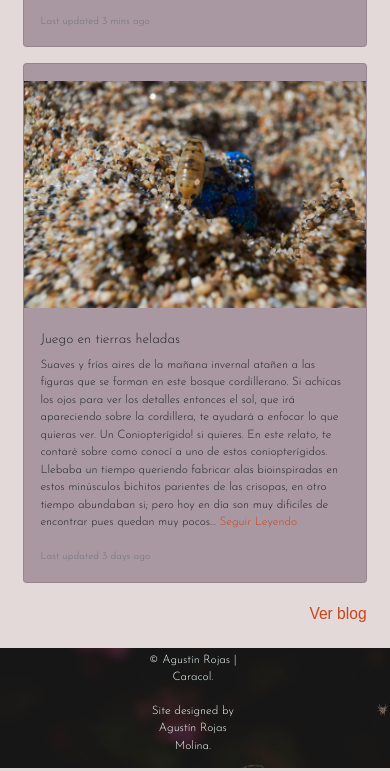
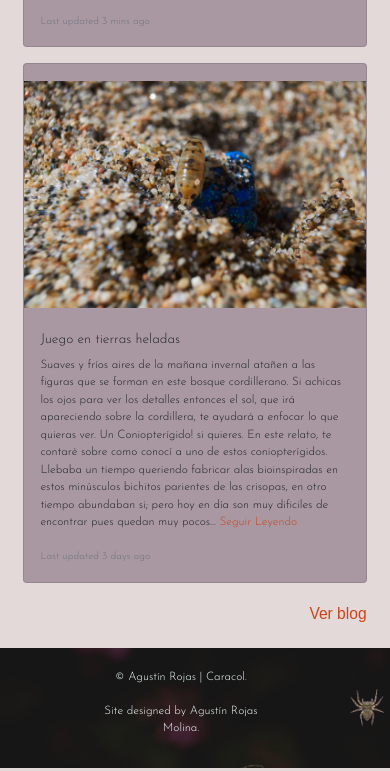
Before and after one commit to Caracolaracol/CaracolFirstSIte, a website: page index.html in a window 390 px wide. Shown: the part 5822-6593 px from the top of the page. Drawn offline with nearby package versions, Linux system fonts and the light colour scheme; a web font is replaced by a local one.

Commit message:
nuevo commit-2

```diff
--- a/scss/partials/pages/_index.scss
+++ b/scss/partials/pages/_index.scss
@@ -297,5 +297,56 @@
             }
 
         }
+
     }
 }
+
+@media screen and (max-width: 1024px) {
+    .background-footer {
+        .ir-arriba {
+            .aracnido {
+                width: 10vw;
+            }
+        }
+    }
+}
+@media screen and (max-width: 768px) {
+    .background-footer {
+        .text-footer{
+            margin-left: 32.5vw;
+        }
+        .ir-arriba {
+            padding-left: 28vw;
+            .aracnido {
+                width: 12vw;
+            }
+        }
+    }
+}
+
+@media screen and (max-width: 510px) {
+    .background-footer {
+        .text-footer{
+            margin-left: 24vw;
+        }
+        .ir-arriba {
+            padding-left: 20vw;
+            .aracnido {
+                width: 12vw;
+            }
+        }
+    }
+}
+@media screen and (max-width: 333px) {
+    .background-footer {
+        .text-footer{
+            margin-left: 28vw;
+        }
+        .ir-arriba {
+            padding-left: 17vw;
+            .aracnido {
+                width: 20vw;
+            }
+        }
+    }
+}
```
Also changed, not shown: css/style.css.
